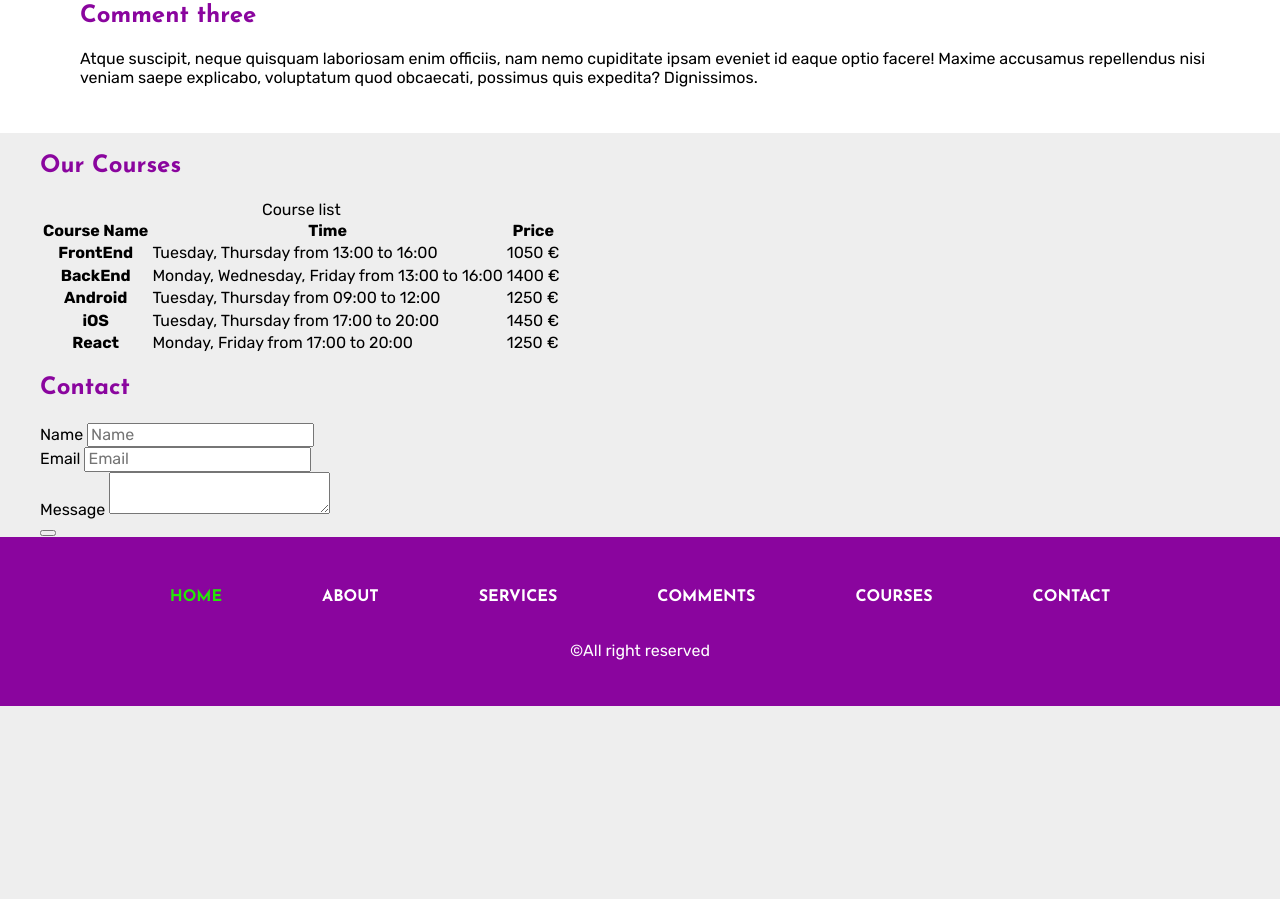
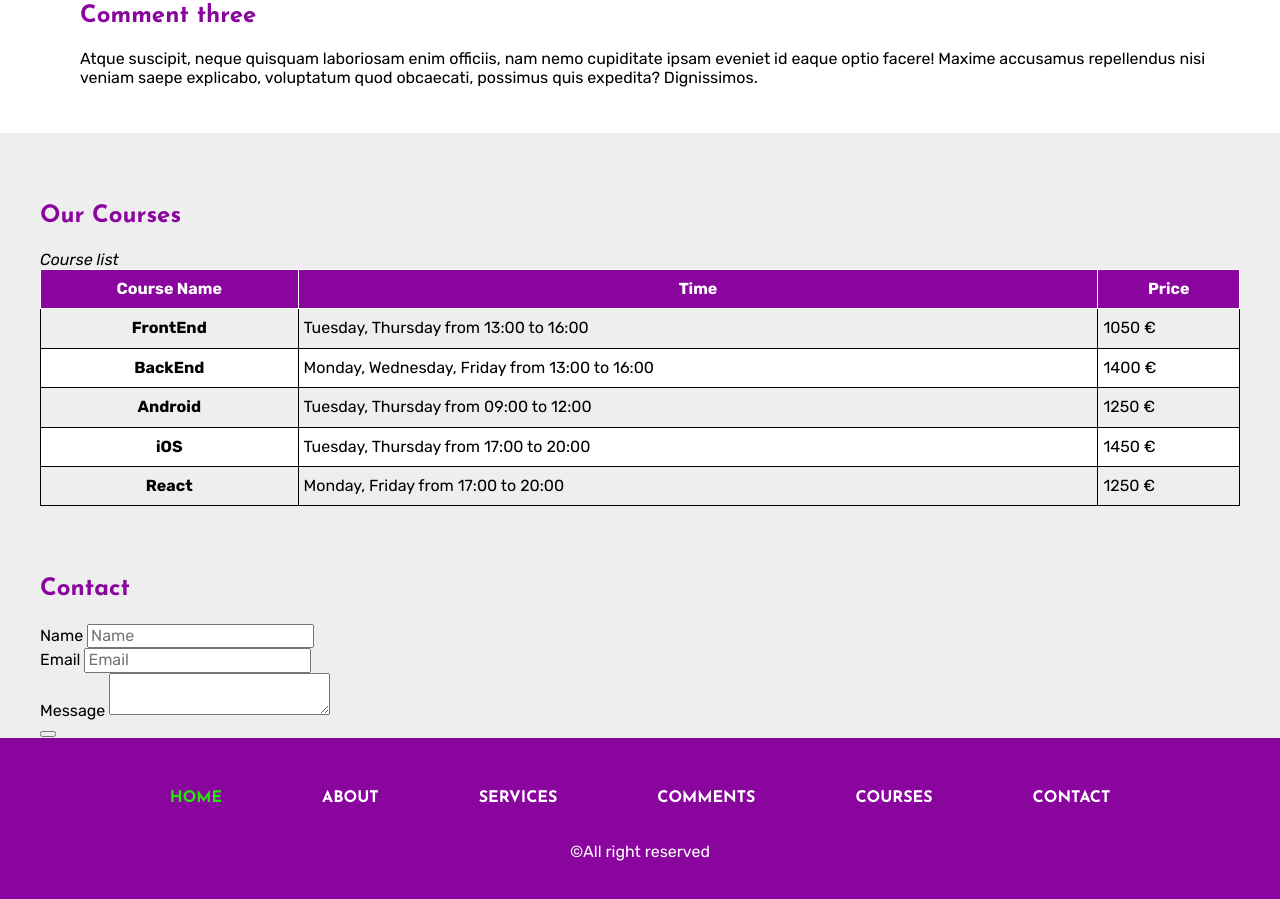
Before and after one commit to milosRad1355/learningSass, a plain HTML site: page public_html/index.html in a window 1280 px wide. Shown: the part 1529-2428 px from the top of the page. Before the commit the page ends 2235 px from the top, so only its background shows below. Drawn offline with nearby package versions, Linux system fonts and the light colour scheme; files that its build step writes are made by us from their sources.

Commit message:
course section done

```diff
--- a/public_html/index.html
+++ b/public_html/index.html
@@ -136,7 +136,7 @@
             </div>
         </section>
 
-        <section id="courses">
+        <section id="courses" class="course-section">
             <div class="container">
                 <h2>Our Courses</h2>
                 <table>
--- a/public_html/scss/partials/_courseSection.scss
+++ b/public_html/scss/partials/_courseSection.scss
@@ -1,8 +1,46 @@
-/*
-Click nbfs://nbhost/SystemFileSystem/Templates/Licenses/license-default.txt to change this license
-Click nbfs://nbhost/SystemFileSystem/Templates/ClientSide/style.scss to edit this template
-*/
-/*
-    Created on : Apr 19, 2025, 1:15:34 AM
-    Author     : Korisnik
-*/
+$table-border: 1px solid $black;
+$table-head-bg: $purple;
+$thead-color: $white;
+$thead-border-color: 1px solid $white;
+
+$tbody-even-bg: $white;
+$tbody-hover-bg: darken($light-gray, 15%);
+
+.course-section{
+    padding: 50px 0;
+
+    table{
+        border: $table-border;
+        border-collapse: collapse;
+        width: 100%;
+
+        caption{
+            text-align: left;
+            font-style: italic;
+        }
+
+        th, td{
+            border: $table-border;
+            padding: 10px 5px;
+        }
+
+        thead{
+            background: $table-head-bg;
+            th{
+                color: $thead-color;
+                border: $thead-border-color;
+            }
+        }//thead
+
+        tbody{
+            tr{
+                &:nth-of-type(even){
+                    background-color: $tbody-even-bg;
+                }
+                &:hover{
+                    background-color: $tbody-hover-bg;
+                }
+            }
+        }
+    }
+}
```
Also changed, not shown: public_html/css/theme.css, 1 other file.
